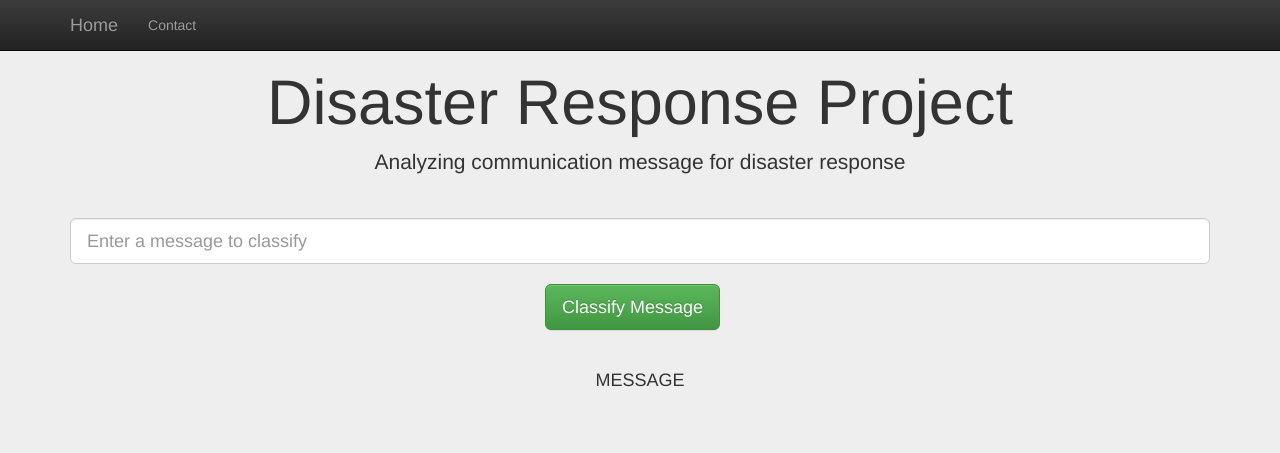
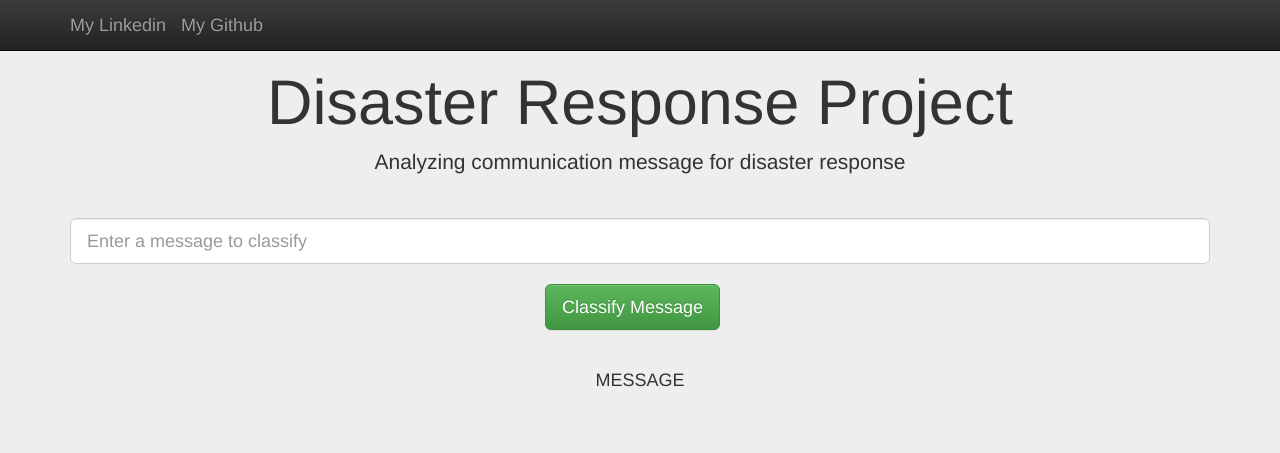
Before and after one commit to KEVIN-VN642/Deployment-of-Disaster-Response-App, a Flask app: template app/templates/go.html in a window 1280 px wide. Shown: the top 453 px of the page. Run offline with Flask 2, Linux system fonts and the light colour scheme; the template is opened without the code that fills it, so the values that code supplies are empty; parts of the project's set-up code (start-up, migrations or seed data) failed here and were passed over; some libraries are stand-ins or nearby versions.

Commit message:
Add files via upload

```diff
--- a/app/templates/master.html
+++ b/app/templates/master.html
@@ -18,12 +18,11 @@
 <nav class="navbar navbar-inverse navbar-fixed-top">
     <div class="container">
         <div class="navbar-header">
-            <a class="navbar-brand" href="/">Home</a>
+            <a class="navbar-brand" href="https://www.linkedin.com/in/kevin-vu-94182837/" target="_blank">My Linkedin</a>
         </div>
-        <div id="navbar" class="collapse navbar-collapse">
-            <ul class="nav navbar-nav">
-                <li><a href="https://github.com/KEVIN-VN642">Contact</a></li>
-            </ul>
+
+        <div class="navbar-header">
+            <a class="navbar-brand" href="https://github.com/KEVIN-VN642"" target="_blank">My Github</a>
         </div>
     </div>
 </nav>
```
